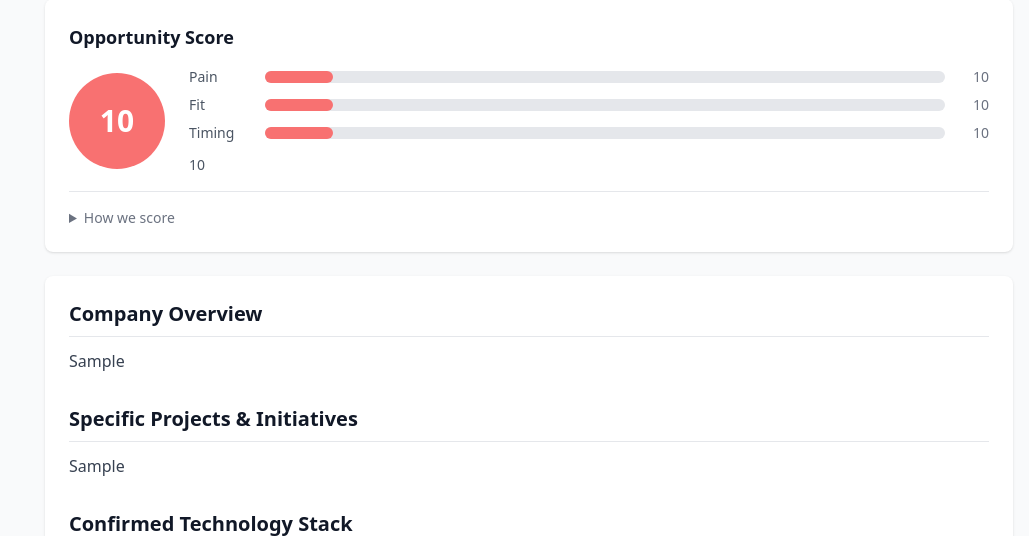
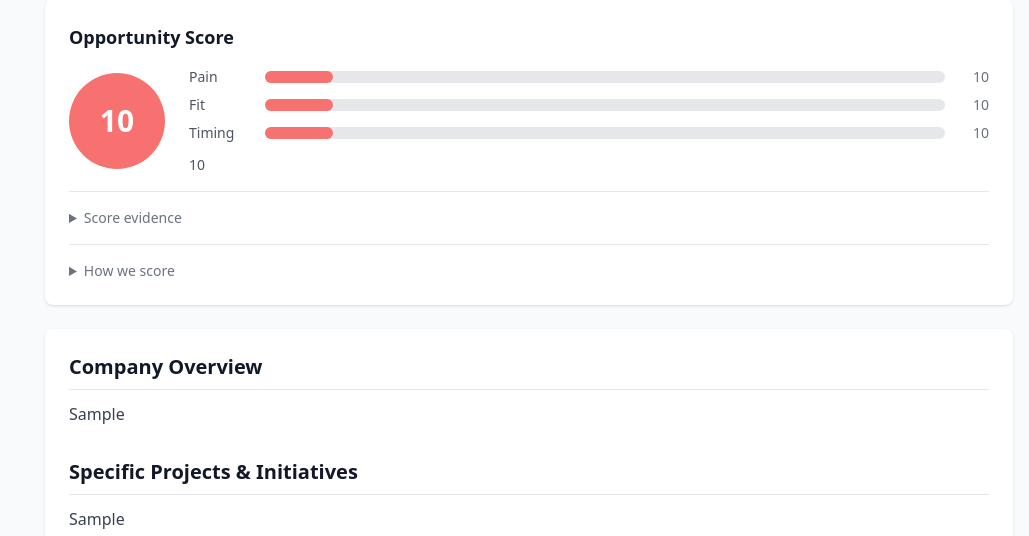
Before and after one commit to KeatonForrest/auggie, a FastAPI app: template templates/document.html in a window 1280 px wide. Shown: the part 246-782 px from the top of the page, without its empty margins (251-1280 px from the left). Run offline with FastAPI, Linux system fonts and the light colour scheme; the template is opened without the code that fills it: most values are stand-ins (such as "Sample title", 1, 10 or a date in 2020); parts of the project's set-up code (start-up, migrations or seed data) failed here and were passed over; some libraries are stand-ins or nearby versions.

Commit message:
Show score evidence on research document page
Adds an expandable "Score evidence" section between the score summary
and "How we score" that displays the specific signals behind each
pain, fit, and timing score.

Co-Authored-By: Claude Opus 4.5 <noreply@anthropic.com>

```diff
--- a/templates/document.html
+++ b/templates/document.html
@@ -100,6 +100,33 @@ This template displays a generated research document with:
                 {% endif %}
             </div>
         </div>
+
+        <!-- Score Evidence (expandable) -->
+        {% if document.pain_evidence or document.fit_evidence or document.timing_evidence %}
+        <details class="mt-4 border-t pt-4">
+            <summary class="text-sm font-medium text-gray-500 cursor-pointer hover:text-gray-700">Score evidence</summary>
+            <div class="mt-3 grid md:grid-cols-3 gap-4 text-sm text-gray-600">
+                {% if document.pain_evidence %}
+                <div>
+                    <span class="font-semibold text-gray-900">Pain signals</span>
+                    <div class="mt-1 whitespace-pre-line">{{ document.pain_evidence }}</div>
+                </div>
+                {% endif %}
+                {% if document.fit_evidence %}
+                <div>
+                    <span class="font-semibold text-gray-900">Fit signals</span>
+                    <div class="mt-1 whitespace-pre-line">{{ document.fit_evidence }}</div>
+                </div>
+                {% endif %}
+                {% if document.timing_evidence %}
+                <div>
+                    <span class="font-semibold text-gray-900">Timing signals</span>
+                    <div class="mt-1 whitespace-pre-line">{{ document.timing_evidence }}</div>
+                </div>
+                {% endif %}
+            </div>
+        </details>
+        {% endif %}
 
         <!-- How We Score (expandable) -->
         <details class="mt-4 border-t pt-4">
```
